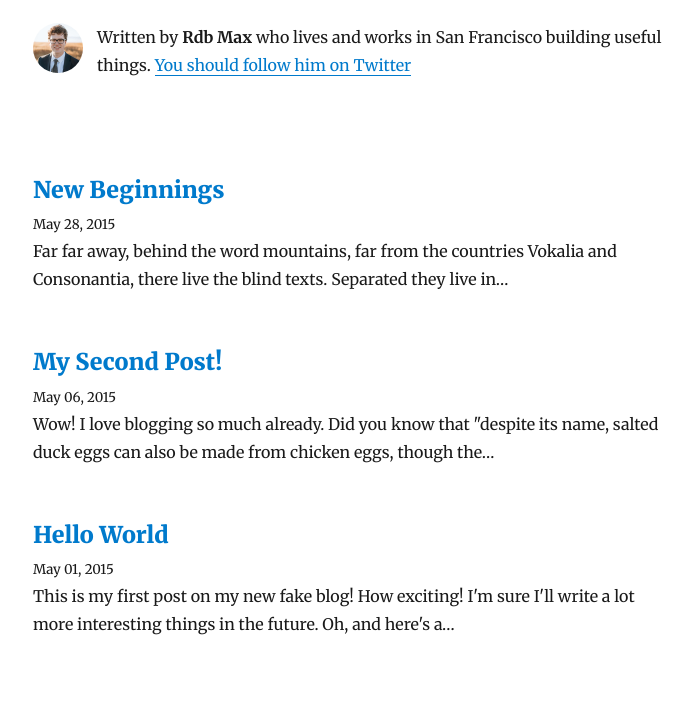
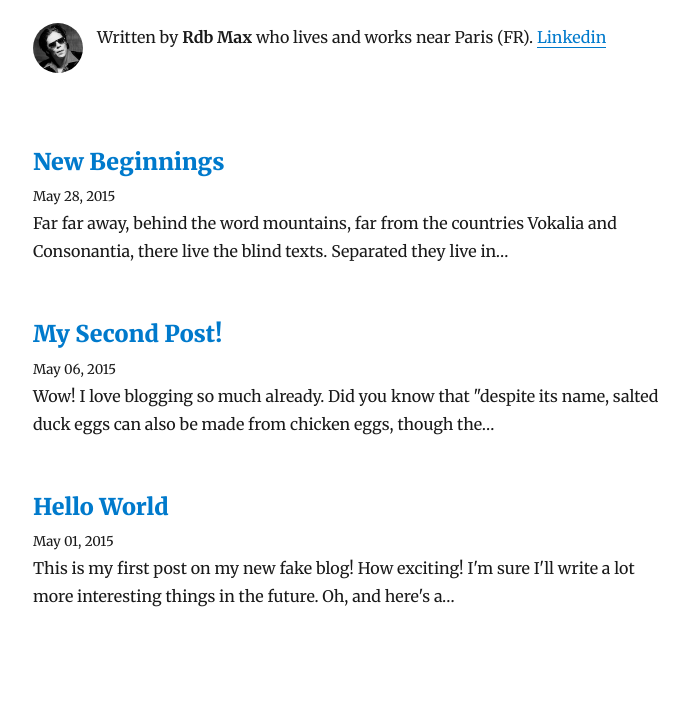
Before and after one commit to rdbmax/rdbmax.io, a Gatsby site: page / in a window 1280 px wide. Shown: the part 131-839 px from the top of the page, without its empty margins (292-983 px from the left). After the commit the page ends 811 px from the top, so only its background shows below. Built offline with nearby package versions, Linux system fonts and the light colour scheme; Gatsby itself is replaced by a stand-in of ours; some packages are replaced by stand-ins of ours.

Commit message:
update bio

```diff
--- a/gatsby-config.js
+++ b/gatsby-config.js
@@ -6,7 +6,7 @@ module.exports = {
     description: `A personal blog.`,
     siteUrl: `https://rdbmax.github.io/rdbmax.io/`,
     social: {
-      twitter: `kylemathews`,
+      linkedin: `maximeboudier`
     },
   },
   plugins: [
--- a/src/components/Bio.js
+++ b/src/components/Bio.js
@@ -28,11 +28,10 @@ function Bio() {
               }}
             />
             <p>
-              Written by <strong>{author}</strong> who lives and works in San
-              Francisco building useful things.
+              Written by <strong>{author}</strong> who lives and works near Paris (FR).
               {` `}
-              <a href={`https://twitter.com/${social.twitter}`}>
-                You should follow him on Twitter
+              <a href={`https://www.linkedin.com/in/${social.linkedin}/`} target='_blank'>
+                Linkedin
               </a>
             </p>
           </div>
@@ -44,7 +43,7 @@ function Bio() {
 
 const bioQuery = graphql`
   query BioQuery {
-    avatar: file(absolutePath: { regex: "/profile-pic.jpg/" }) {
+    avatar: file(absolutePath: { regex: "/rdbmax-avatar.png/" }) {
       childImageSharp {
         fixed(width: 50, height: 50) {
           ...GatsbyImageSharpFixed
@@ -55,7 +54,7 @@ const bioQuery = graphql`
       siteMetadata {
         author
         social {
-          twitter
+          linkedin
         }
       }
     }
```
Also changed, not shown: content/assets/profile-pic.jpg (deleted), content/assets/rdbmax-avatar.png (added).
